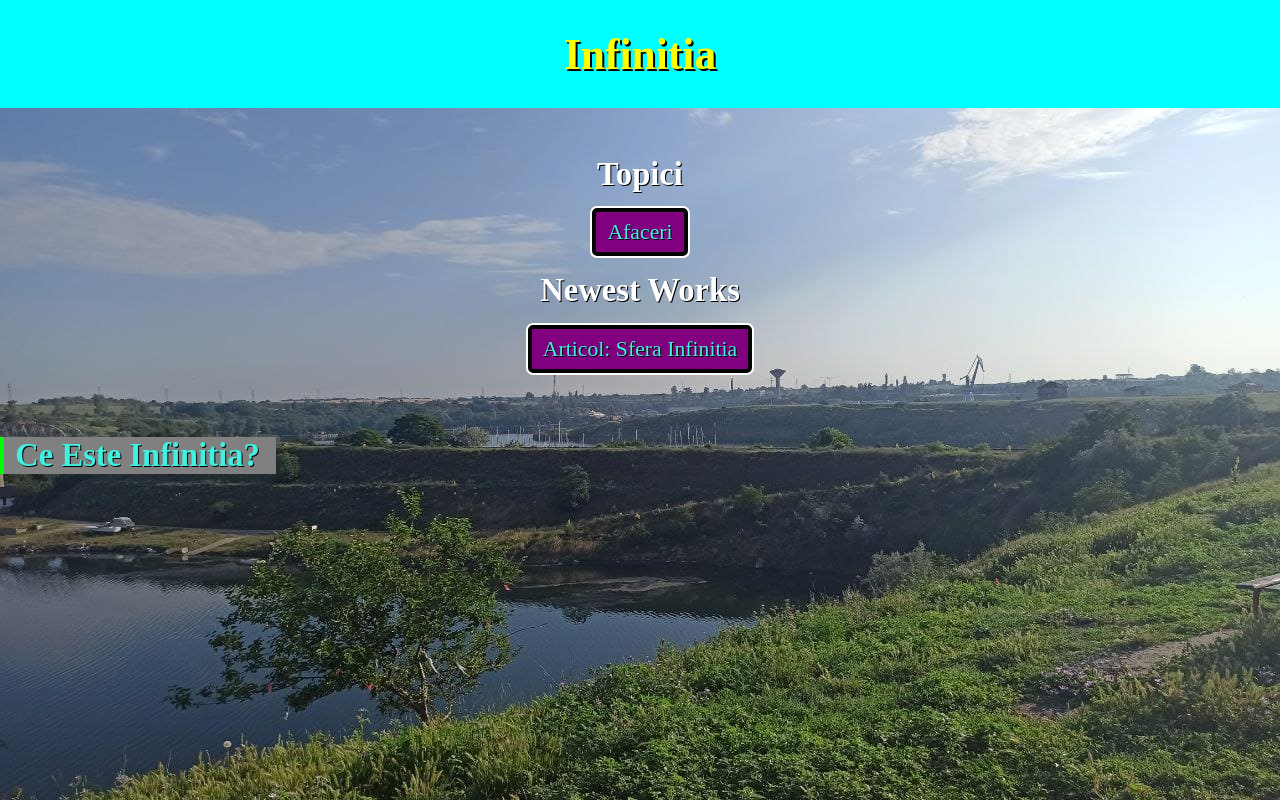
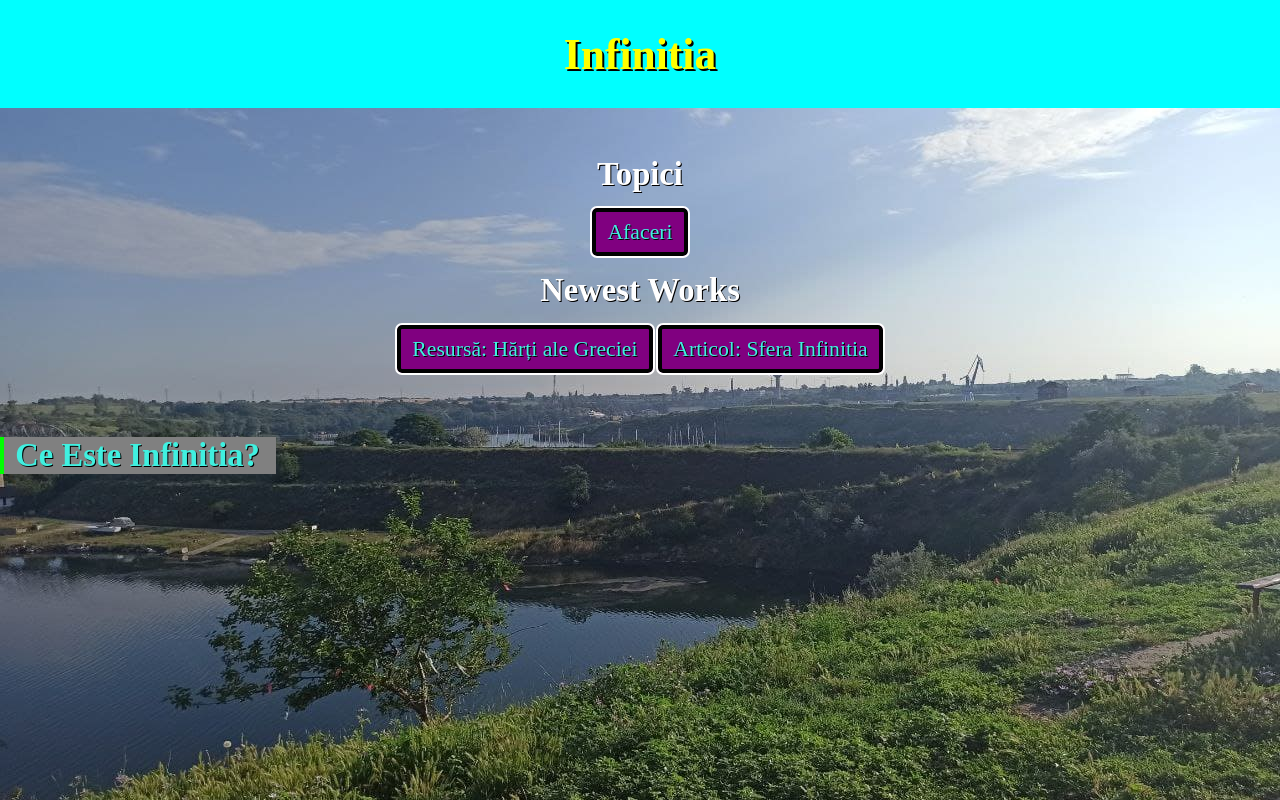
Before and after one commit to Infipresents/infipresents.github.io, a plain HTML site: page rom/index.html in a window 1280 px wide. Drawn offline with Linux system fonts and the light colour scheme.

Commit message:
Update rom/index.html

```diff
--- a/rom/index.html
+++ b/rom/index.html
@@ -19,6 +19,7 @@
 			</nav>
 			<nav class = "center">
 				<h2>Newest Works</h2>
+				<a href = "geography/greece">Resursă: Hărți ale Greciei</a>
 				<a href = "afaceri/infinitia">Articol: Sfera Infinitia</a>
 			</nav>
 		</main>
```
